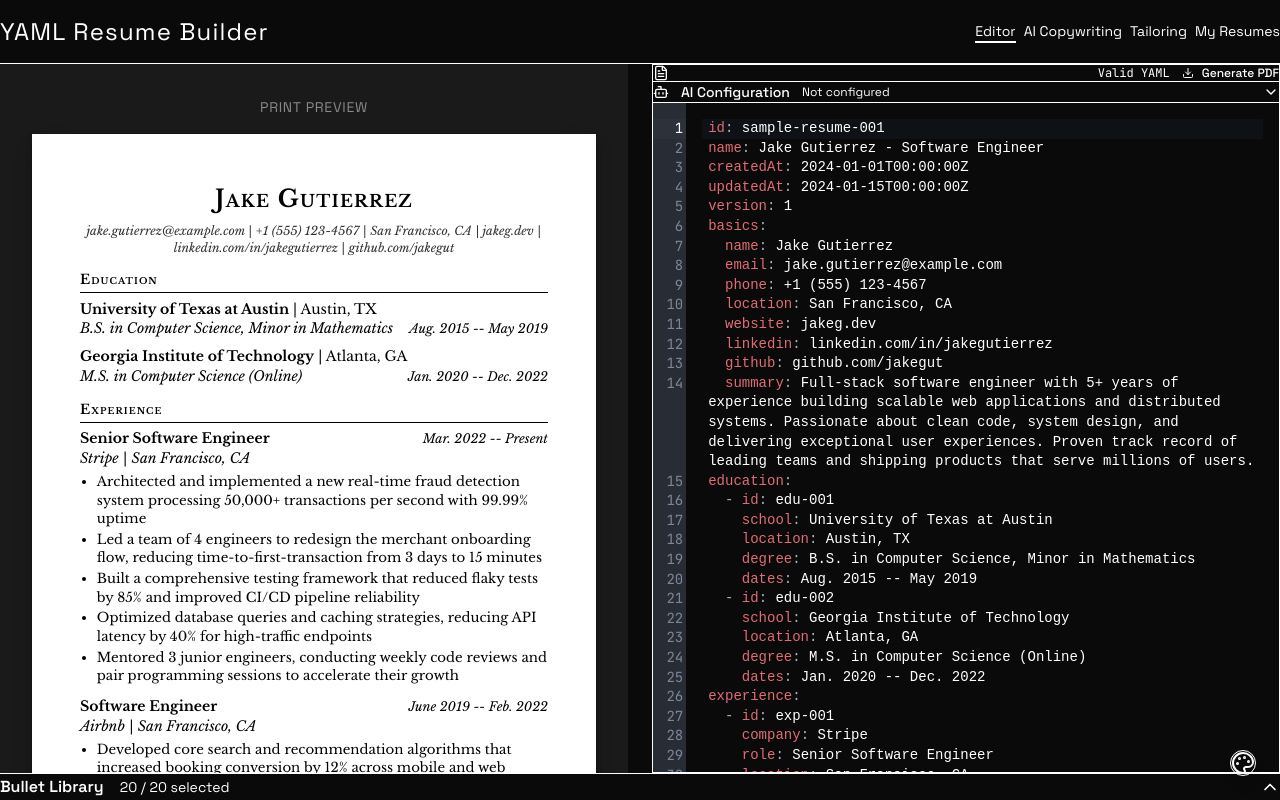
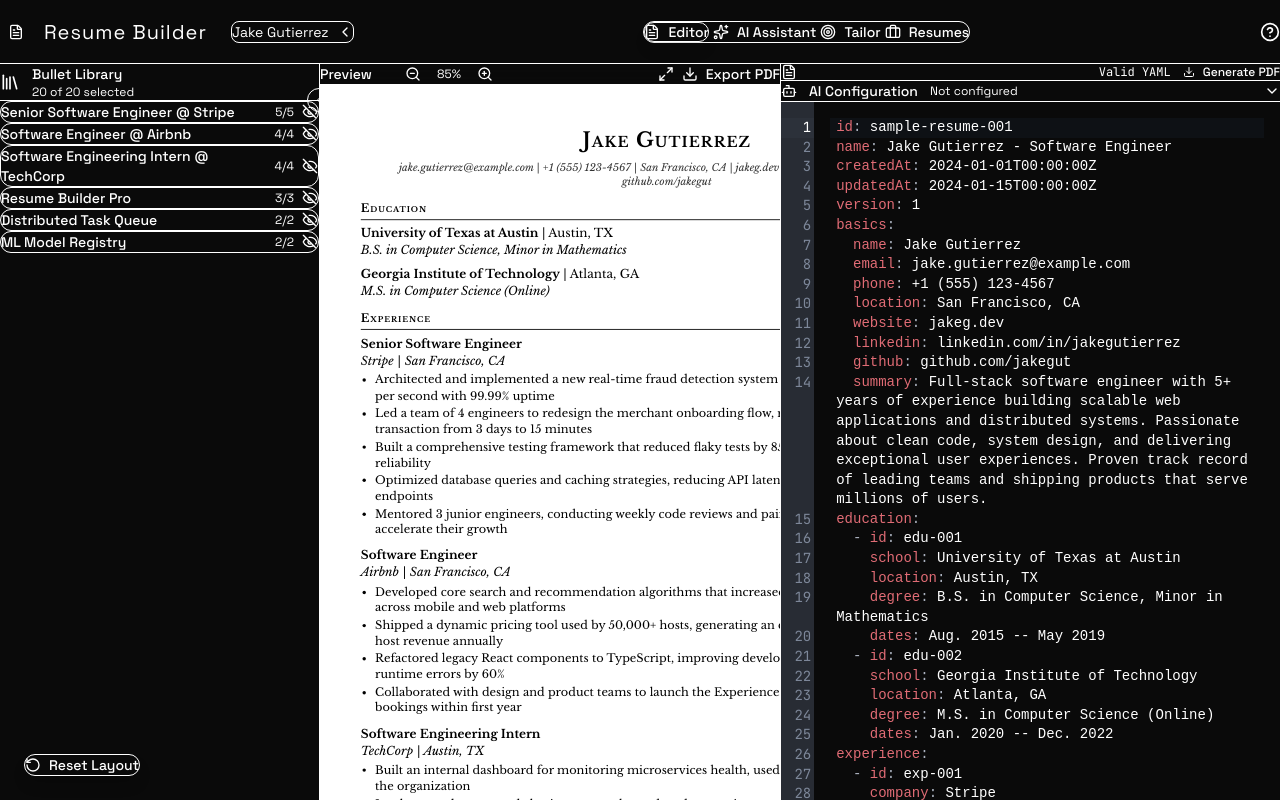
Before and after one commit to Aureliusf/ResumeQuiver, a React (Vite) app: page / in a window 1280 px wide. Shown: the top 800 px of the page. Built offline with nearby package versions, Linux system fonts and the light colour scheme; what @react-pdf/renderer would draw is missing.

Commit message:
feat: redesign header with glassmorphism, pill navigation, and resume selector

```diff
--- a/src/components/layout/app-shell.tsx
+++ b/src/components/layout/app-shell.tsx
@@ -1,5 +1,5 @@
-import { ResponsiveAppShell } from './responsive-app-shell';
+import { FluidLayout } from './fluid-layout';
 
 export function AppShell() {
-  return <ResponsiveAppShell />;
+  return <FluidLayout />;
 }
--- a/src/components/layout/header.tsx
+++ b/src/components/layout/header.tsx
@@ -1,7 +1,16 @@
+import { useState, memo, useEffect } from 'react';
+import {
+  FileText,
+  Sparkles,
+  Target,
+  Briefcase,
+  ChevronLeft,
+  Plus,
+  HelpCircle
+} from 'lucide-react';
 import { useResume } from '@/contexts/resume-context';
 import { storage } from '@/lib/storage';
 import type { ResumeListItem } from '@/types/resume';
-import { useState, useEffect, memo } from 'react';
 import { getShortcutHint } from '@/hooks/use-keyboard-shortcuts';
 
 type TabId = 'editor' | 'ai' | 'tailoring' | 'resumes';
@@ -9,73 +18,159 @@ type TabId = 'editor' | 'ai' | 'tailoring' | 'resumes';
 interface HeaderProps {
   activeTab: TabId;
   onTabChange: (tab: TabId) => void;
+  onOpenHelp: () => void;
 }
 
-const tabs: { id: TabId; label: string; shortcut: string; color: string }[] = [
-  { id: 'editor', label: 'Editor', shortcut: 'Ctrl/Cmd + 1', color: 'df-accent-cyan' },
-  { id: 'ai', label: 'AI Copywriting', shortcut: 'Ctrl/Cmd + 2', color: 'df-accent-purple' },
-  { id: 'tailoring', label: 'Tailoring', shortcut: 'Ctrl/Cmd + 3', color: 'df-accent-green' },
-  { id: 'resumes', label: 'My Resumes', shortcut: 'Ctrl/Cmd + 4', color: 'df-accent-amber' },
+const tabs: {
+  id: TabId;
+  label: string;
+  icon: typeof FileText;
+  shortcut: string;
+  color: string;
+  description: string;
+}[] = [
+  {
+    id: 'editor',
+    label: 'Editor',
+    icon: FileText,
+    shortcut: 'Ctrl/Cmd + 1',
+    color: 'text-df-accent-cyan',
+    description: 'Edit resume content'
+  },
+  {
+    id: 'ai',
+    label: 'AI Assistant',
+    icon: Sparkles,
+    shortcut: 'Ctrl/Cmd + 2',
+    color: 'text-df-accent-purple',
+    description: 'AI-powered writing'
+  },
+  {
+    id: 'tailoring',
+    label: 'Tailor',
+    icon: Target,
+    shortcut: 'Ctrl/Cmd + 3',
+    color: 'text-df-accent-green',
+    description: 'Match job descriptions'
+  },
+  {
+    id: 'resumes',
+    label: 'Resumes',
+    icon: Briefcase,
+    shortcut: 'Ctrl/Cmd + 4',
+    color: 'text-df-accent-amber',
+    description: 'Manage resumes'
+  },
 ];
 
-function HeaderComponent({ activeTab, onTabChange }: HeaderProps) {
-  const { currentResumeId, loadResume, createNewResume } = useResume();
+function HeaderComponent({ activeTab, onTabChange, onOpenHelp }: HeaderProps) {
+  const { currentResumeId, loadResume, createNewResume, resume } = useResume();
   const [resumes, setResumes] = useState<ResumeListItem[]>([]);
+  const [showResumeDropdown, setShowResumeDropdown] = useState(false);
 
   useEffect(() => {
     setResumes(storage.getResumeList());
   }, [currentResumeId]);
 
   return (
-    <header
-      className="bg-df-surface border-b border-df-border h-16 flex items-center justify-between px-8"
-      role="banner"
-    >
-      <div className="flex items-center pl-8">
-        <h1 className="font-bebas text-2xl text-df-text tracking-wider">
-          YAML Resume Builder
+    <header className="glass border-b border-df-border h-16 flex items-center justify-between px-6 z-50">
+      {/* Left: Logo & Resume Selector */}
+      <div className="flex items-center gap-6">
+        <div className="flex items-center gap-3">
+          <div className="w-8 h-8 rounded-lg bg-gradient-to-br from-df-accent-red to-df-accent-cyan flex items-center justify-center">
+            <FileText className="w-4 h-4 text-white" />
+          </div>
+          <h1 className="font-bebas text-xl text-df-text tracking-wider hidden sm:block">
+            Resume Builder
           </h1>
         </div>
 
-      {resumes.length > 1 && (
-        <div className="flex items-center">
-          <label htmlFor="resume-selector" className="sr-only">Select Resume</label>
-          <select
-            id="resume-selector"
-            value={currentResumeId || ''}
-            onChange={(e) => e.target.value === 'new' ? createNewResume() : loadResume(e.target.value)}
-            className="bg-df-elevated text-df-text text-sm px-3 py-1 border border-df-border focus:border-df-accent-cyan focus:outline-2 focus:outline-df-accent-cyan"
-            aria-label="Select or create a resume"
+        {/* Resume Selector */}
+        <div className="relative">
+          <button
+            onClick={() => setShowResumeDropdown(!showResumeDropdown)}
+            className="flex items-center gap-2 px-3 py-1.5 bg-df-elevated hover:bg-df-elevated-2 border border-df-border rounded-lg text-sm text-df-text-secondary hover:text-df-text transition-fluid"
           >
+            <span className="max-w-[150px] truncate">
+              {resume?.basics.name || 'Untitled Resume'}
+            </span>
+            <ChevronLeft className={`w-4 h-4 transition-transform ${showResumeDropdown ? '-rotate-90' : ''}`} />
+          </button>
+
+          {showResumeDropdown && (
+            <div className="absolute top-full left-0 mt-2 w-64 bg-df-surface border border-df-border rounded-xl shadow-2xl overflow-hidden z-50 content-fade-in">
+              <div className="p-2">
+                <p className="text-xs text-df-text-muted px-3 py-2 uppercase tracking-wider">Your Resumes</p>
                 {resumes.map((r) => (
-              <option key={r.id} value={r.id}>
+                  <button
+                    key={r.id}
+                    onClick={() => {
+                      loadResume(r.id);
+                      setShowResumeDropdown(false);
+                    }}
+                    className={`w-full text-left px-3 py-2 rounded-lg text-sm transition-fluid ${
+                      r.id === currentResumeId
+                        ? 'bg-df-accent-cyan/10 text-df-accent-cyan'
+                        : 'text-df-text-secondary hover:text-df-text hover:bg-df-elevated'
+                    }`}
+                  >
                     {r.name}
-              </option>
+                  </button>
                 ))}
-            <option value="new">+ New Resume</option>
-          </select>
+                <div className="border-t border-df-border my-2" />
+                <button
+                  onClick={() => {
+                    createNewResume();
+                    setShowResumeDropdown(false);
+                  }}
+                  className="w-full flex items-center gap-2 px-3 py-2 rounded-lg text-sm text-df-accent-cyan hover:bg-df-accent-cyan/10 transition-fluid"
+                >
+                  <Plus className="w-4 h-4" />
+                  New Resume
+                </button>
+              </div>
             </div>
           )}
+        </div>
+      </div>
 
-      <nav className="flex items-center gap-2" role="navigation" aria-label="Main navigation">
-        {tabs.map((tab) => (
+      {/* Center: Tab Navigation */}
+      <nav className="hidden md:flex items-center gap-1 bg-df-surface/50 rounded-full p-1 border border-df-border">
+        {tabs.map((tab) => {
+          const Icon = tab.icon;
+          const isActive = activeTab === tab.id;
+
+          return (
             <button
               key={tab.id}
               onClick={() => onTabChange(tab.id)}
-            className={`px-8 py-4 text-sm font-space transition-colors border-b-2 focus:outline-2 focus:outline-df-accent-cyan focus:outline-offset-2 ${
-              activeTab === tab.id
-                ? `text-df-text border-${tab.color}`
-                : 'text-df-text-secondary border-transparent hover:text-df-text hover:border-df-border'
+              className={`relative flex items-center gap-2 px-4 py-2 rounded-full text-sm font-medium transition-all duration-300 ${
+                isActive
+                  ? 'bg-df-elevated text-df-text shadow-lg'
+                  : 'text-df-text-secondary hover:text-df-text hover:bg-df-elevated/50'
               }`}
-            aria-current={activeTab === tab.id ? 'page' : undefined}
               title={`${tab.label} (${getShortcutHint(tab.shortcut)})`}
             >
-            <span className={activeTab === tab.id ? `text-${tab.color}` : ''}>
-              {tab.label}
-            </span>
+              <Icon className={`w-4 h-4 ${isActive ? tab.color : ''}`} />
+              <span className="hidden lg:inline">{tab.label}</span>
+              {isActive && (
+                <span className={`absolute inset-0 rounded-full border border-${tab.color.replace('text-', '')}/30`} />
+              )}
             </button>
-        ))}
+          );
+        })}
       </nav>
+
+      {/* Right: Actions */}
+      <div className="flex items-center gap-2">
+        <button
+          onClick={onOpenHelp}
+          className="p-2 text-df-text-secondary hover:text-df-text hover:bg-df-elevated rounded-lg transition-fluid"
+          title="Keyboard shortcuts"
+        >
+          <HelpCircle className="w-5 h-5" />
+        </button>
+      </div>
     </header>
   );
 }
```
Lines whose indentation alone changed are shown as unchanged.
